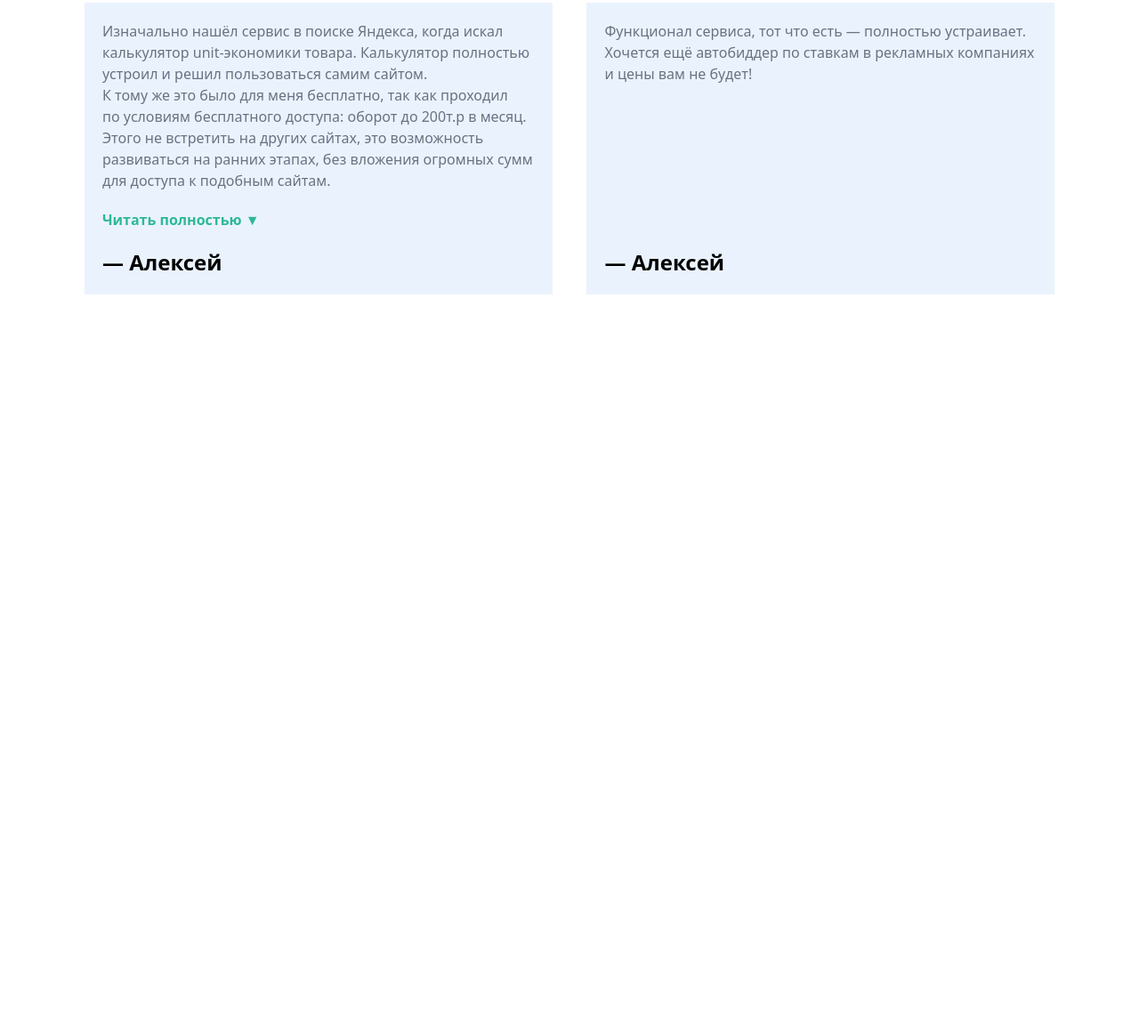
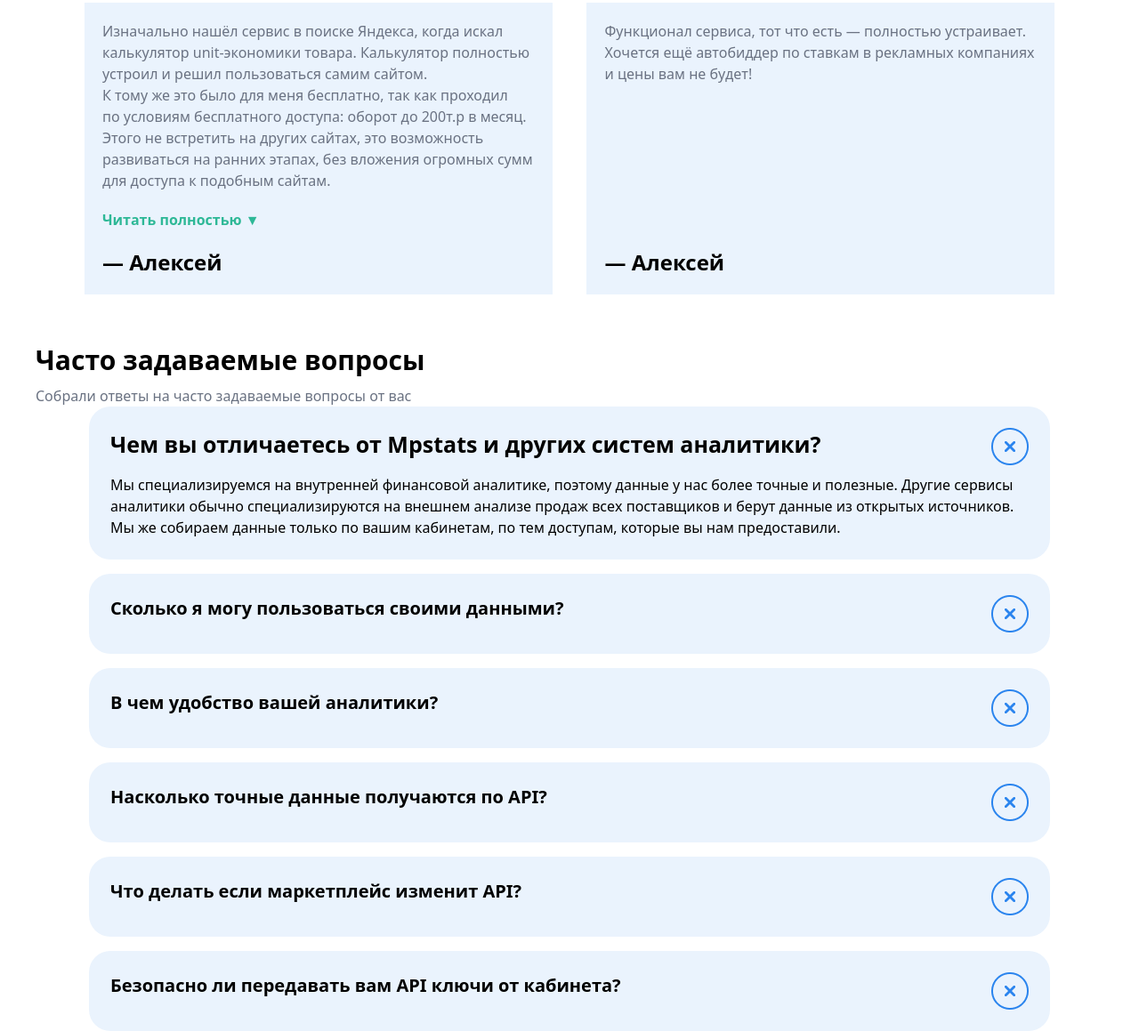
Before and after one commit to Kallofdytu/Exam24horse, a website: page index.html in a window 1280 px wide. Shown: the part 4697-5856 px from the top of the page at 89% size. Before the commit the page ends 5044 px from the top, so only its background shows below. Drawn offline with Linux system fonts and the light colour scheme.

Commit message:
Selector

```diff
--- a/index.html
+++ b/index.html
@@ -468,5 +468,54 @@
             </div>
         </div>
     </section>
+    <section class="max-w-300 mx-auto mt-10">
+        <div>
+
+            <div class="flex flex-col gap-[10px]">
+                <h2 class="font-bold text-2xl lg:text-3xl">Часто задаваемые вопросы</h2>
+                <p class="text-gray-500">Собрали ответы на часто задаваемые вопросы от вас</p>
+        </div>
+        <div class="w-[90%] mx-auto flex flex-col gap-4 ">
+            <div class="bg-[#EAF3FD] rounded-3xl flex flex-col gap-[10px] p-6">
+                <div class="flex items-start justify-between">
+                    <h2 class="text-[25px] font-bold">Чем вы отличаетесь от Mpstats и других систем аналитики?</h2>
+                    <img src="./src/image/Frame 18.png" alt="">
+                </div>
+                <p>Мы специализируемся на внутренней финансовой аналитике, поэтому данные у нас более точные и полезные. Другие сервисы аналитики обычно специализируются на внешнем анализе продаж всех поставщиков и берут данные из открытых источников. Мы же собираем данные только по вашим кабинетам, по тем доступам, которые вы нам предоставили.</p>
+            </div>
+            <div class="bg-[#EAF3FD] rounded-3xl flex flex-col gap-[10px] p-6">
+                <div class="flex items-start justify-between">
+                    <h2 class="text-[20px] w-[70%] font-bold">Сколько я могу пользоваться своими данными?</h2>
+                    <img src="./src/image/Frame 18.png" alt="">
+                </div>
+            </div>
+            <div class="bg-[#EAF3FD] rounded-3xl flex flex-col gap-[10px] p-6">
+                <div class="flex items-start justify-between">
+                    <h2 class="text-[20px] w-[70%] font-bold">В чем удобство вашей аналитики?</h2>
+                    <img src="./src/image/Frame 18.png" alt="">
+                </div>
+            </div>
+            <div class="bg-[#EAF3FD] rounded-3xl flex flex-col gap-[10px] p-6">
+                <div class="flex items-start justify-between">
+                    <h2 class="text-[20px] w-[70%] font-bold">Насколько точные данные получаются по API?</h2>
+                    <img src="./src/image/Frame 18.png" alt="">
+                </div>
+            </div>
+            <div class="bg-[#EAF3FD] rounded-3xl flex flex-col gap-[10px] p-6">
+                <div class="flex items-start justify-between">
+                    <h2 class="text-[20px] w-[70%] font-bold">Что делать если маркетплейс изменит API?</h2>
+                    <img src="./src/image/Frame 18.png" alt="">
+                </div>
+            </div>
+            <div class="bg-[#EAF3FD] rounded-3xl flex flex-col gap-[10px] p-6">
+                <div class="flex items-start justify-between">
+                    <h2 class="text-[20px] w-[70%] font-bold">Безопасно ли передавать вам API ключи от кабинета?</h2>
+                    <img src="./src/image/Frame 18.png" alt="">
+                </div>
+            </div>
+        </div>
+
+    </div>
+    </section>
   </body>
 </html>
```
Also changed, not shown: src/image/Frame 18.png (added), src/output.css.
